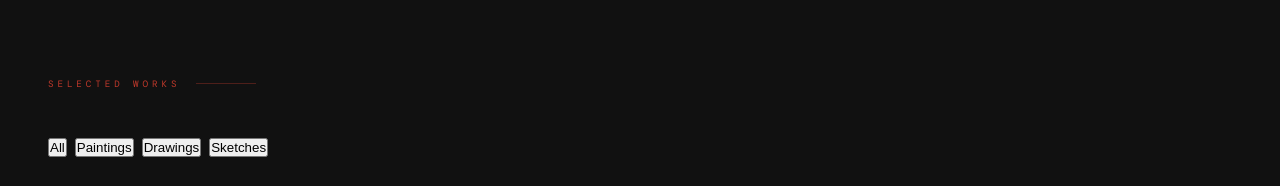
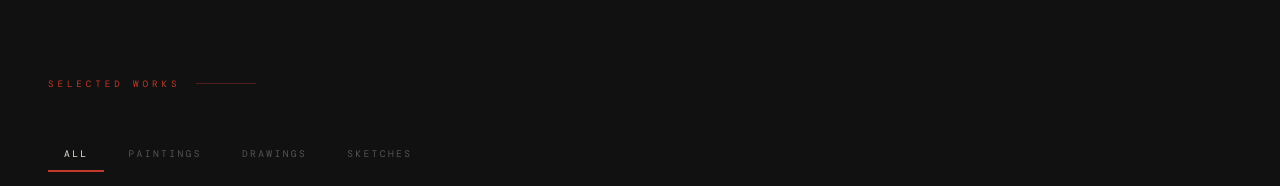
Before and after one commit to hondamasao/mostly_paper, a website: page index.html in a window 1280 px wide. Shown: the part 860-1046 px from the top of the page. Drawn offline with nearby package versions, Linux system fonts and the light colour scheme; grey boxes are pictures that could not be loaded; a web font is replaced by a local one.

Commit message:
Update style.css

```diff
--- a/style.css
+++ b/style.css
@@ -935,3 +935,27 @@ footer {
   .product-grid { grid-template-columns: 1fr; }
   .hero-title { font-size: 5rem; }
 }
+/* ── Category Tabs ──────────────────────────────── */
+.gallery-tab {
+  font-family: 'DM Mono', monospace;
+  font-size: 0.6rem;
+  letter-spacing: 0.25em;
+  text-transform: uppercase;
+  background: transparent;
+  border: none;
+  border-bottom: 2px solid transparent;
+  color: var(--muted);
+  padding: 0.6rem 1rem;
+  cursor: pointer;
+  transition: all 0.2s;
+  margin-bottom: -1px;
+}
+
+.gallery-tab.active {
+  color: var(--off);
+  border-bottom-color: var(--blood2);
+}
+
+.gallery-tab:hover {
+  color: var(--off);
+}
```
